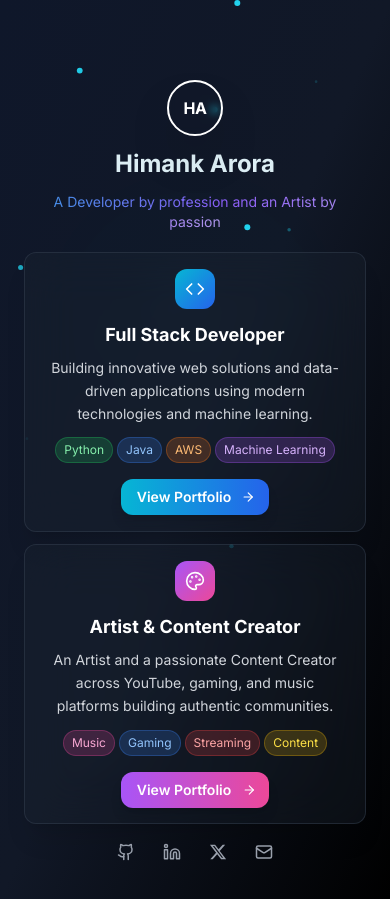
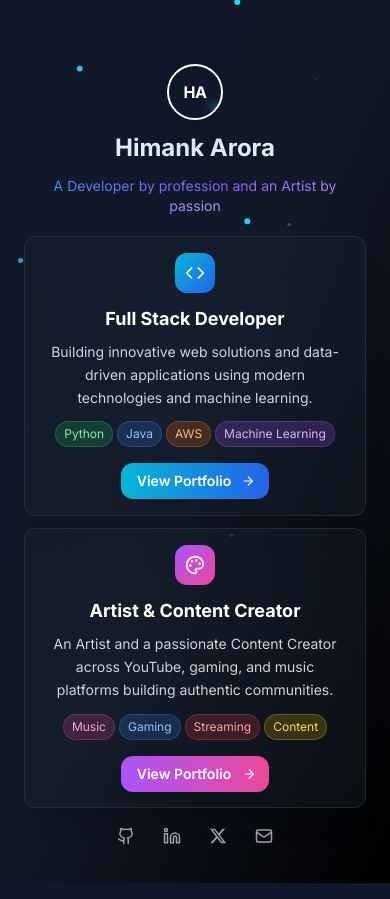
Before and after one commit to himankarora1/portfolio, a React (Create React App) app: page / in a window 390 px wide. Built offline with nearby package versions, Linux system fonts and the light colour scheme; no server answers.

Commit message:
Making last changes

```diff
--- a/src/pages/HomePage.jsx
+++ b/src/pages/HomePage.jsx
@@ -210,7 +210,7 @@ const HomePage = () => {
         </div>
 
         {/* UPDATED: Main Content Container with Mobile Fixed Spacing */}
-        <div className="relative z-10 flex items-center justify-center px-3 sm:px-4 lg:px-6 pt-20 pb-8 sm:pt-0 sm:pb-0 sm:h-screen">
+        <div className="relative z-10 flex items-center justify-center px-3 sm:px-4 lg:px-6 pt-16 pb-8 sm:pt-0 sm:pb-0 sm:h-screen">
           <div className="w-full h-full flex flex-col justify-center">
             <div className="max-w-6xl mx-auto w-full">
               <div className="text-center space-y-3 sm:space-y-4">
```
